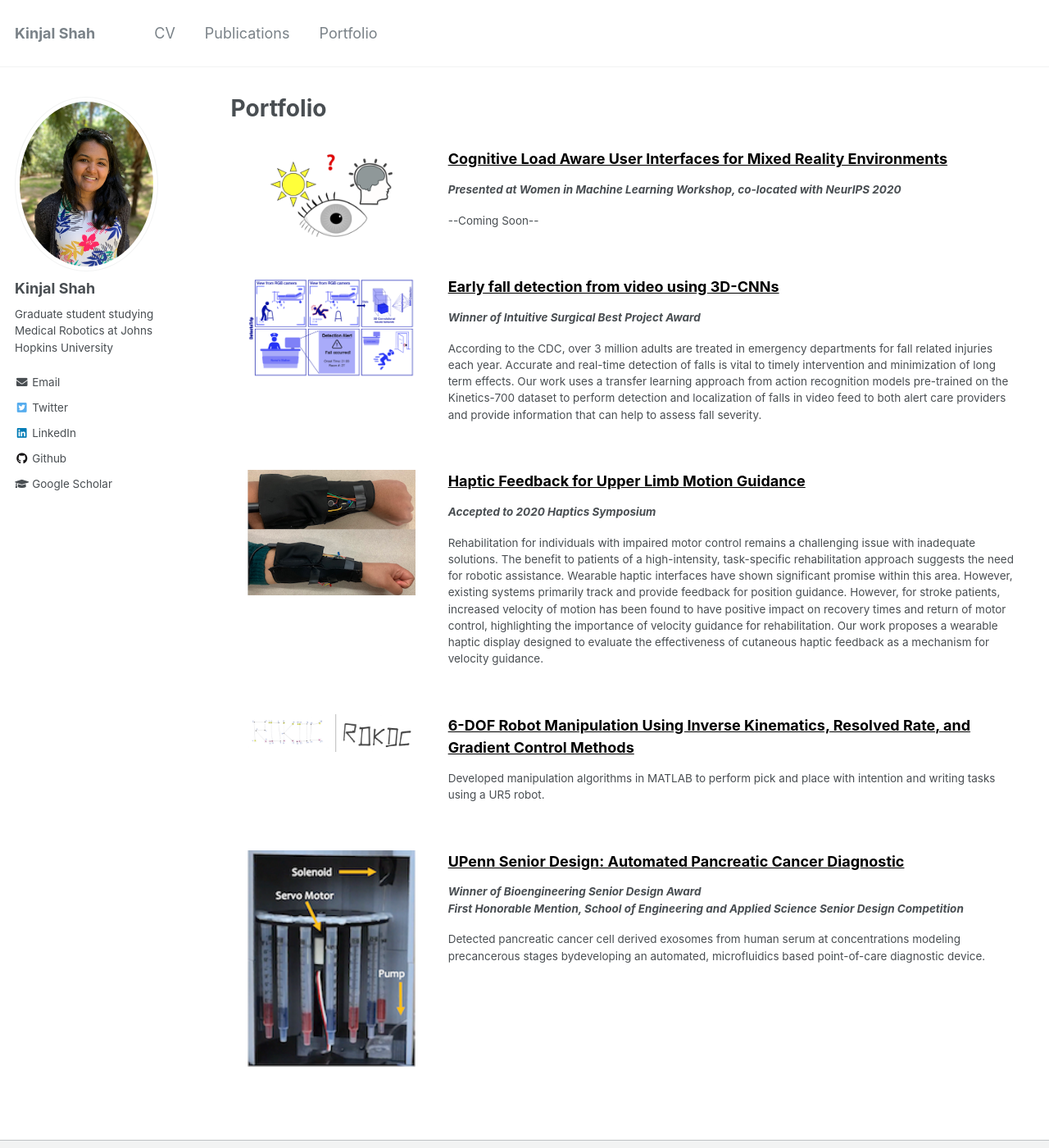
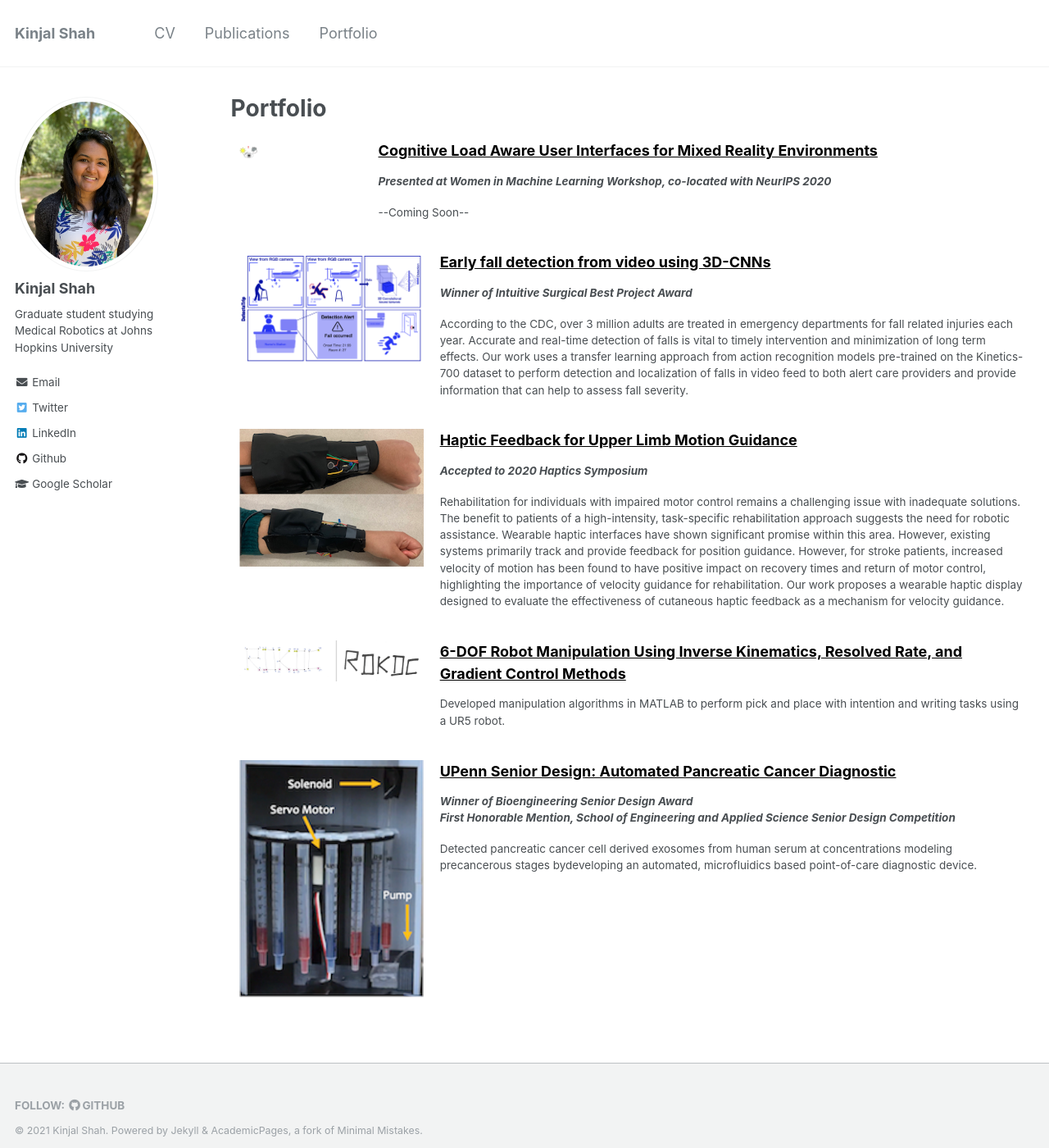
Before and after one commit to kinjmshah/kinjmshah.github.io, a Jekyll site: the page built from _pages/portDRAFT.html, in a window 1280 px wide and 1400 px high. Shown: the whole window at 82% size. Built offline with Jekyll 4.4.1, drawn with Linux system fonts in a browser that asks for light colours.

Commit message:
Update portDRAFT.html

```diff
--- a/_pages/portDRAFT.html
+++ b/_pages/portDRAFT.html
@@ -20,14 +20,9 @@ author_profile: true
       .row {display: flex;}
       .row:hover{background-color:rgba(50, 50, 50,0.2);}
 
-      /* CREATE RESPONSIVE COLUMNS */
-
       .column {float: left;padding: 10px;}
-      .left{width: 25%;padding:20px}
-      .right{width: 75%;padding:20px}
-/*         .column:hover{background-color:rgba(255, 255, 0,0.2} */
-/*       .left:hover{background-color:rgba(255, 255, 0,0.2);}
-      .right:hover{background-color:rgba(255, 255, 0,0.2);} */
+      .left{width: 25%;}
+      .right{width: 75%;}
 
       /* Clear floats after the columns */
       .row:after {
@@ -35,13 +30,14 @@ author_profile: true
         display: table;
         clear: both;
       }
-      @media screen and (max-width: 600px) {
+/*       @media screen and (max-width: 600px) {
         .column{width: 100%;}
-      }
+      } */
     </style>
   </head>
   <body>
 <!-- ----------- Thesis ------------- -->
+    <a href="/portfolio/mastersThesis">
     <div class="row">
       <div class="column left">
         <div align="center">
@@ -54,6 +50,7 @@ author_profile: true
         <p class="projText"> --Coming Soon-- </p>
       </div>
     </div>
+    </a>
 <!-- ----------- FALL DETECTION ------------- -->
     <div class="row">
       <div class="column left">
```
